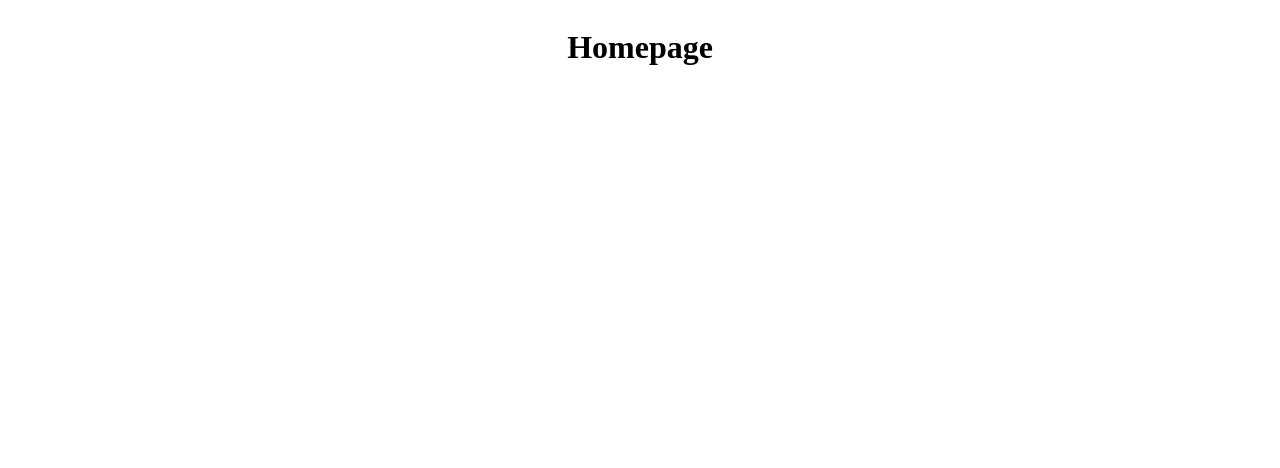
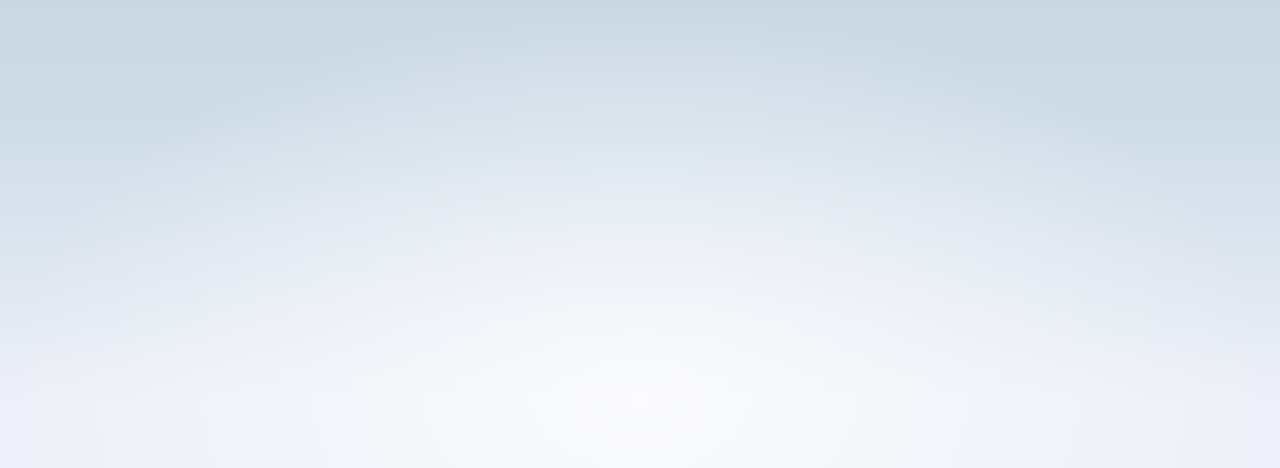
Before and after one commit to JosipaSaravanja/dump-youtube, a SvelteKit app in the folder my-app/: page / in a window 1280 px wide. Shown: the top 468 px of the page. Built offline with nearby package versions, Linux system fonts and the light colour scheme.

Commit message:
css file

```diff
--- /dev/null
+++ b/my-app/src/routes/+layout.svelte
@@ -0,0 +1,3 @@
+<script>
+  import "./styles.css";
+</script>
--- /dev/null
+++ b/my-app/src/routes/styles.css
@@ -0,0 +1,46 @@
+:root {
+  --font-body: Arial, -apple-system, BlinkMacSystemFont, "Segoe UI", Roboto,
+    Oxygen, Ubuntu, Cantarell, "Open Sans", "Helvetica Neue", sans-serif;
+  --font-mono: "Fira Mono", monospace;
+  --color-bg-0: rgb(202, 216, 228);
+  --color-bg-1: hwb(208 81% 9%);
+  --color-bg-2: hsl(224, 44%, 95%);
+  --color-theme-1: #4075a6;
+  --color-theme-2: #4075a6;
+  --color-text: rgba(0, 0, 0, 0.7);
+  --column-width: 42rem;
+  --column-margin-top: 4rem;
+  font-family: var(--font-body);
+  color: var(--color-text);
+}
+
+body {
+  min-height: 100vh;
+  margin: 0;
+  background-attachment: fixed;
+  background-color: hwb(208 81% 9%);
+  background-size: 100vw 100vh;
+  background-image: radial-gradient(
+      50% 50% at 50% 50%,
+      rgba(255, 255, 255, 0.75) 0%,
+      rgba(255, 255, 255, 0) 100%
+    ),
+    linear-gradient(
+      180deg,
+      rgb(202, 216, 228) 0%,
+      hwb(208 81% 9%) 15%,
+      hsl(224, 44%, 95%) 50%
+    );
+}
+
+h1 {
+  font-weight: 400;
+  font-size: 2rem;
+  text-align: center;
+}
+
+input,
+button {
+  font-size: inherit;
+  font-family: inherit;
+}
```
